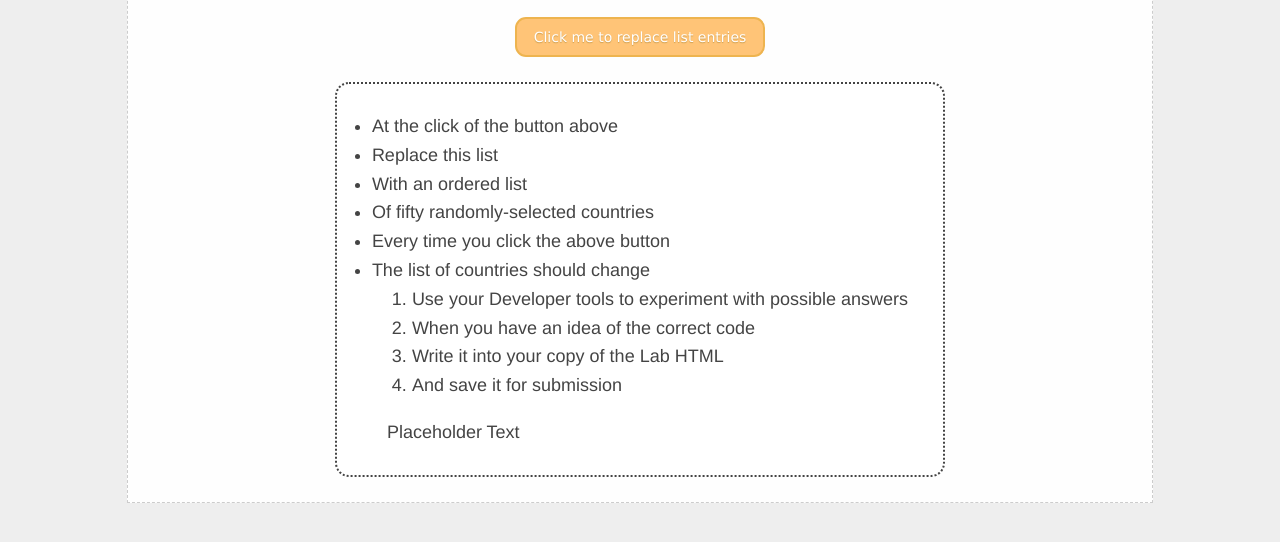
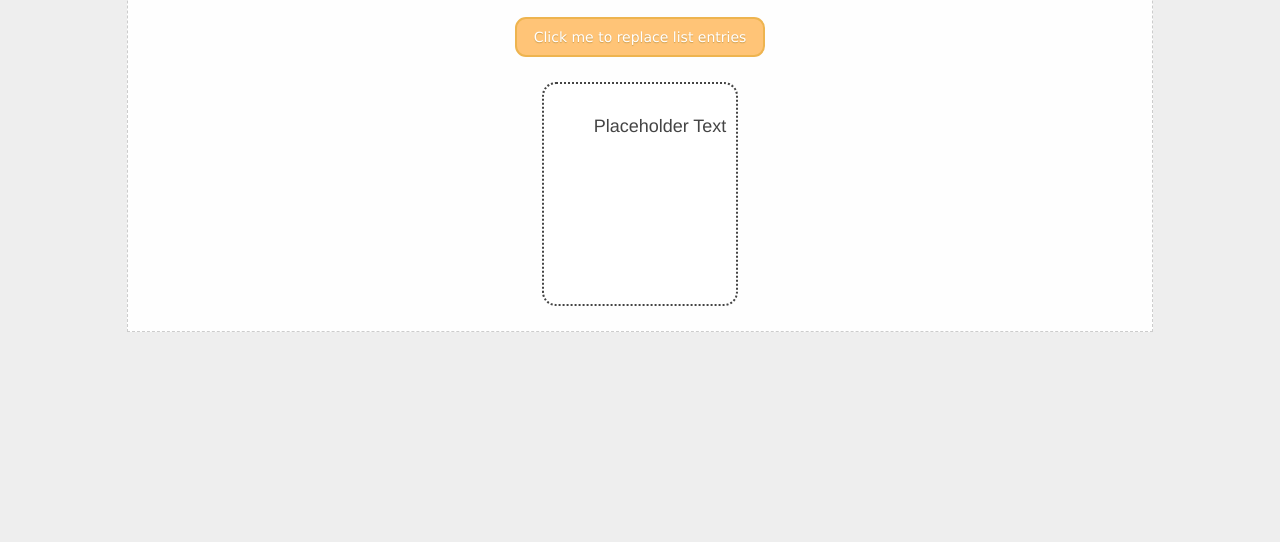
Before and after one commit to nicholasdstewart/nicholasdstewart.github.io, a plain HTML site: page lab_5/index.html in a window 1280 px wide. Shown: the part 132-674 px from the top of the page. Drawn offline with Linux system fonts and the light colour scheme.

Commit message:
Switched to updated Lab 5 file

```diff
--- a/lab_5/index.html
+++ b/lab_5/index.html
@@ -11,23 +11,9 @@
     <div class="wrapper">
       <div class="header">Test JSON page</div>
       <!-- <button class="button" onclick="loadData()">Load Some JSON</button> -->
-      <button class="button" onclick="console.log('You haven\'t written a function yet!');">Click me to replace list
+      <button class="activate">Click me to replace list
         entries</button>
       <div class="content">
-        <ul class="instructions">
-          <li>At the click of the button above</li>
-          <li>Replace this list</li>
-          <li>With an ordered list</li>
-          <li>Of fifty randomly-selected countries</li>
-          <li>Every time you click the above button</li>
-          <li>The list of countries should change</li>
-          <ol>
-            <li>Use your Developer tools to experiment with possible answers</li>
-            <li>When you have an idea of the correct code</li>
-            <li>Write it into your copy of the Lab HTML</li>
-            <li>And save it for submission</li>
-          </ol>
-        </ul>
       </div>
       <div class="footer"></div>
     </div>
@@ -293,7 +279,7 @@
     var currentDiv = document.querySelector(".content");
     currentDiv.appendChild(ordered_list)
 
-
+    /* Question #3 */
   </script>
 </body>
 
--- a/lab_5/styles.css
+++ b/lab_5/styles.css
@@ -76,7 +76,7 @@ h3 {
   margin: 25px 50px;
 }
 
-.button {
+.activate {
   background-color: #ffc477;
   -moz-border-radius: 11px;
   -webkit-border-radius: 11px;
@@ -92,12 +92,12 @@ h3 {
   text-shadow: 0px 1px 1px #cc9f52;
 }
 
-.button:hover {
+.activate:hover {
   background-color: coral;
   border: 2px solid rgb(216, 91, 46);
 }
 
-.button:active {
+.activate:active {
   position: relative;
   top: 1px;
 }
```
